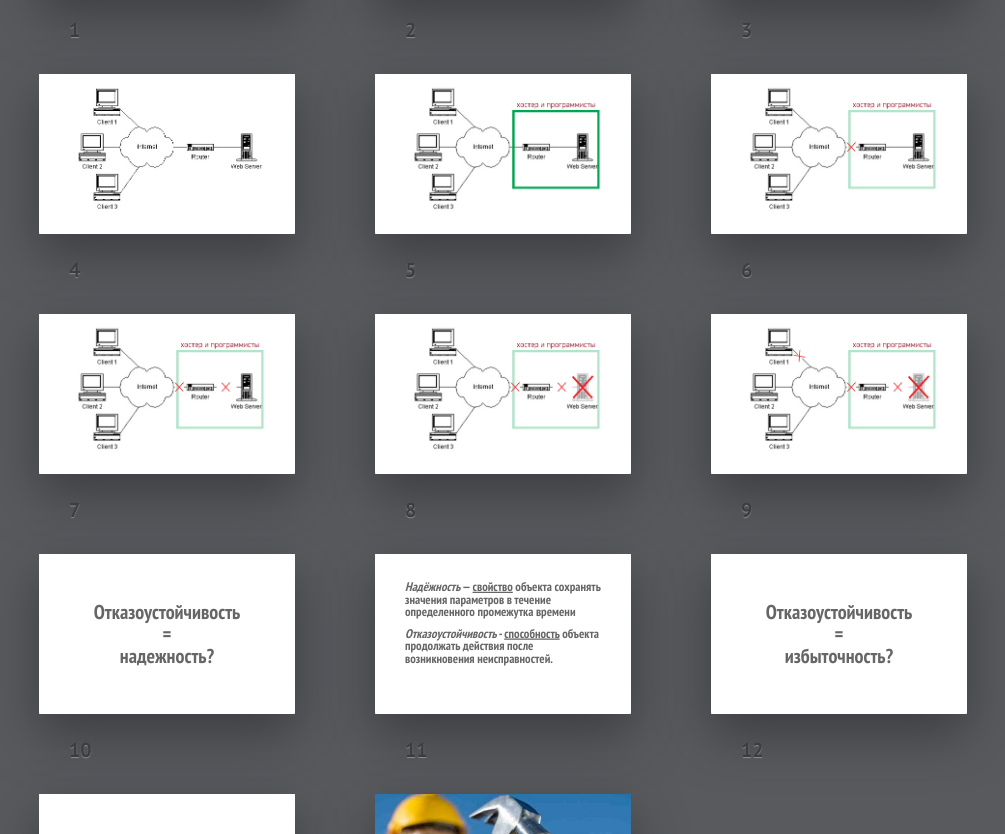
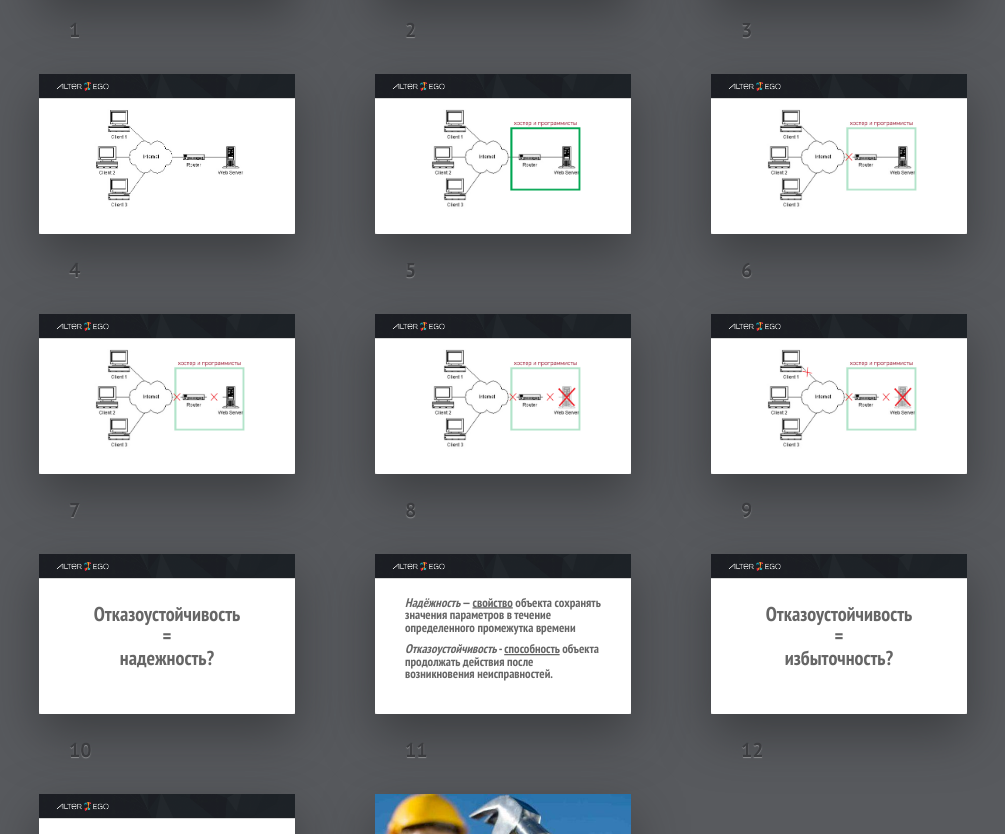
Before and after one commit to denis-zavgorodny/bitrix-2016, a website: page index.html in a window 1280 px wide. Shown: the part 396-1230 px from the top of the page, without its empty margins (61-1066 px from the left). Drawn offline with Linux system fonts and the light colour scheme.

Commit message:
Добавил фирменный стиль

```diff
--- a/index.html
+++ b/index.html
@@ -6,6 +6,15 @@
 	<meta name="viewport" content="width=792, user-scalable=no">
 	<meta http-equiv="x-ua-compatible" content="ie=edge">
 	<link rel="stylesheet" href="styles/screen.css">
+	<style type="text/css">
+		.slide {
+			background: #fff url(../images/alterego-top.png) no-repeat left top;
+			background-size: 100% auto;
+		}
+		.slide>div {
+			padding: 117px 120px 0;
+		}
+	</style>
 </head>
 <body class="list">
 	<!--
@@ -36,27 +45,27 @@
 	</div></section>
 
 	<section class="slide shout"><div>
-		<img src="images/net-site.jpg" style="width: 100%; position: relative; top: -50px;">
+		<center><img src="images/net-site.jpg" style="width: 80%; position: relative; top: 25px;"></center>
 	</div></section>
 
 	<section class="slide shout"><div>
-		<img src="images/net-site1.jpg" style="width: 100%; position: relative; top: -50px;">
+		<center><img src="images/net-site1.jpg" style="width: 80%; position: relative; top: 25px;"></center>
 	</div></section>
 
 	<section class="slide shout"><div>
-		<img src="images/net-site2.jpg" style="width: 100%; position: relative; top: -50px;">
+		<center><img src="images/net-site2.jpg" style="width: 80%; position: relative; top: 25px;"></center>
 	</div></section>
 
 	<section class="slide shout"><div>
-		<img src="images/net-site3.jpg" style="width: 100%; position: relative; top: -50px;">
+		<center><img src="images/net-site3.jpg" style="width: 80%; position: relative; top: 25px;"></center>
 	</div></section>
 
 	<section class="slide shout"><div>
-		<img src="images/net-site4.jpg" style="width: 100%; position: relative; top: -50px;">
+		<center><img src="images/net-site4.jpg" style="width: 80%; position: relative; top: 25px;"></center>
 	</div></section>
 
 	<section class="slide shout"><div>
-		<img src="images/net-site5.jpg" style="width: 100%; position: relative; top: -50px;">
+		<center><img src="images/net-site5.jpg" style="width: 80%; position: relative; top: 25px;"></center>
 	</div></section>
 
 
@@ -66,6 +75,7 @@
 	</div></section>
 
 	<section class="slide"><div>
+		<br />
 		<h2><i>Надёжность</i> — <u>свойство</u> объекта сохранять значения параметров в течение определенного промежутка времени</h2>
 		<h2><i>Отказоустойчивость</i> - <u>способность</u> объекта продолжать действия после возникновения неисправностей.</h2>
 	</div></section>
```
Also changed, not shown: images/alterego-top.png (added), images/alterego.jpg (added).
